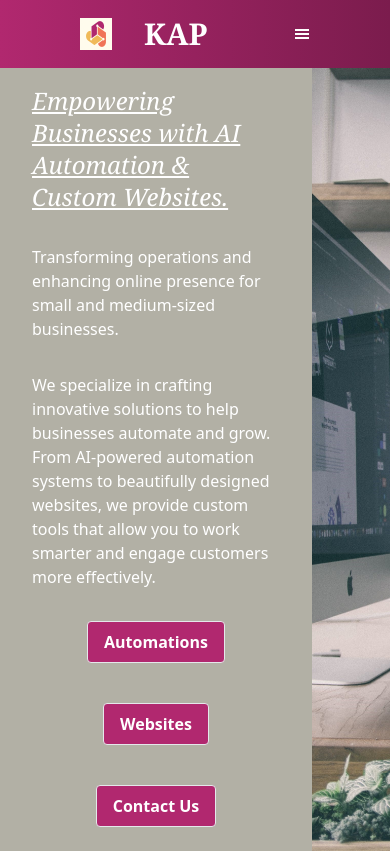
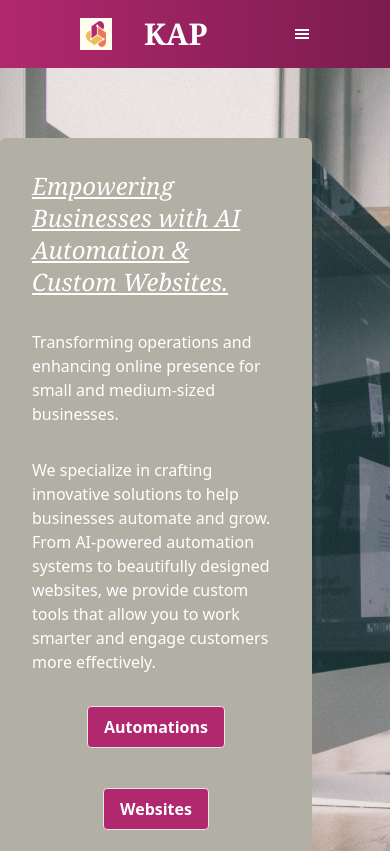
Before and after one commit to pilgrimk/portfolio, a React (Vite) app: page /home in a window 390 px wide. Shown: the top 851 px of the page. Built offline with nearby package versions, Linux system fonts and the light colour scheme.

Commit message:
updates to Home landing page

```diff
--- a/src/pages/home/Home.jsx
+++ b/src/pages/home/Home.jsx
@@ -11,10 +11,10 @@ const Home = () => {
 
   return (
     <>
-      <div className="bg-screen-bg lg:bg-screen-lg bg-fixed bg-cover min-h-[100vh] sm:min-h-[80vh]">
+      <div className="bg-screen-bg lg:bg-screen-lg bg-fixed bg-cover min-h-[120vh] sm:min-h-[80vh]">
         <div
           id='title-box'
-          className='absolute top-[55%] transform -translate-y-1/2 bg-accent-light-800 w-4/5 max-w-[1000px] rounded-md p-4'
+          className='absolute top-[65%] sm:top-[55%] transform -translate-y-1/2 bg-accent-light-800 w-4/5 max-w-[1000px] rounded-md p-4'
         // className='absolute top-[55%] right-0 transform -translate-y-1/2 translate-x-[0%] bg-accent-light-800 w-4/5 max-w-[1200px] rounded-md p-4'
         >
           <div className='w-full flex flex-col items-center justify-center'>
```
